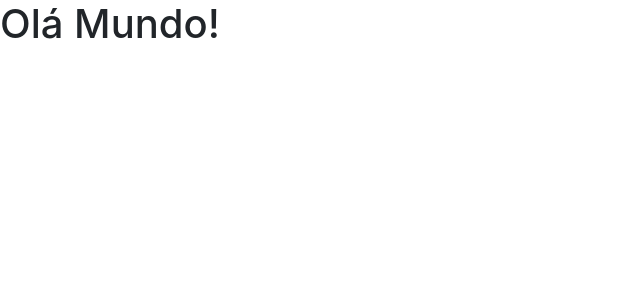
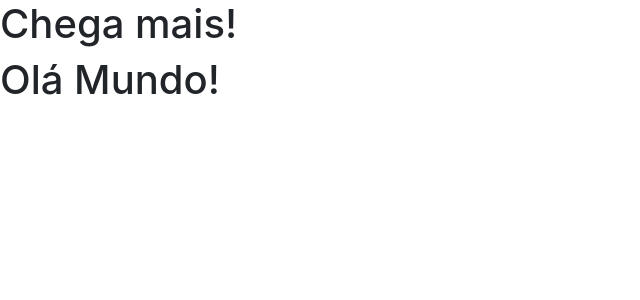
Before and after one commit to RuanRamalho/payment-list, a React (Create React App) app: page /home in a window 1280 px wide. Shown: the top 300 px of the page, without its empty margins (0-640 px from the left). Built offline with nearby package versions, Linux system fonts and the light colour scheme.

Commit message:
feat(routes): add routes aplication

```diff
--- a/src/App.js
+++ b/src/App.js
@@ -1,9 +1,10 @@
 import React from 'react';
+import Routes from './routes';
 
 function App() {
   return (
     <>
-      <h1>Olá Mundo!</h1>
+      <Routes />
     </>
   );
 }
--- /dev/null
+++ b/src/pages/Header/index.js
@@ -0,0 +1,9 @@
+import React from 'react';
+
+const Header = () => (
+  <>
+    <h1>Chega mais!</h1>
+  </>
+);
+
+export default Header;
--- /dev/null
+++ b/src/pages/Store/index.js
@@ -0,0 +1,11 @@
+import React from 'react';
+import Header from '../Header';
+
+const Store = () => (
+  <>
+    <Header />
+    <h1>Olá Mundo!</h1>
+  </>
+);
+
+export default Store;
--- /dev/null
+++ b/src/routes.js
@@ -0,0 +1,13 @@
+import React from 'react';
+import { BrowserRouter, Switch, Route } from 'react-router-dom';
+import Store from './pages/Store';
+
+const Routes = () => (
+  <BrowserRouter>
+    <Switch>
+      <Route exact path="/home" component={Store} />
+    </Switch>
+  </BrowserRouter>
+);
+
+export default Routes;
```
Also changed, not shown: .eslintrc.json, 1 other file (tests, documents, lock files or other folders).
